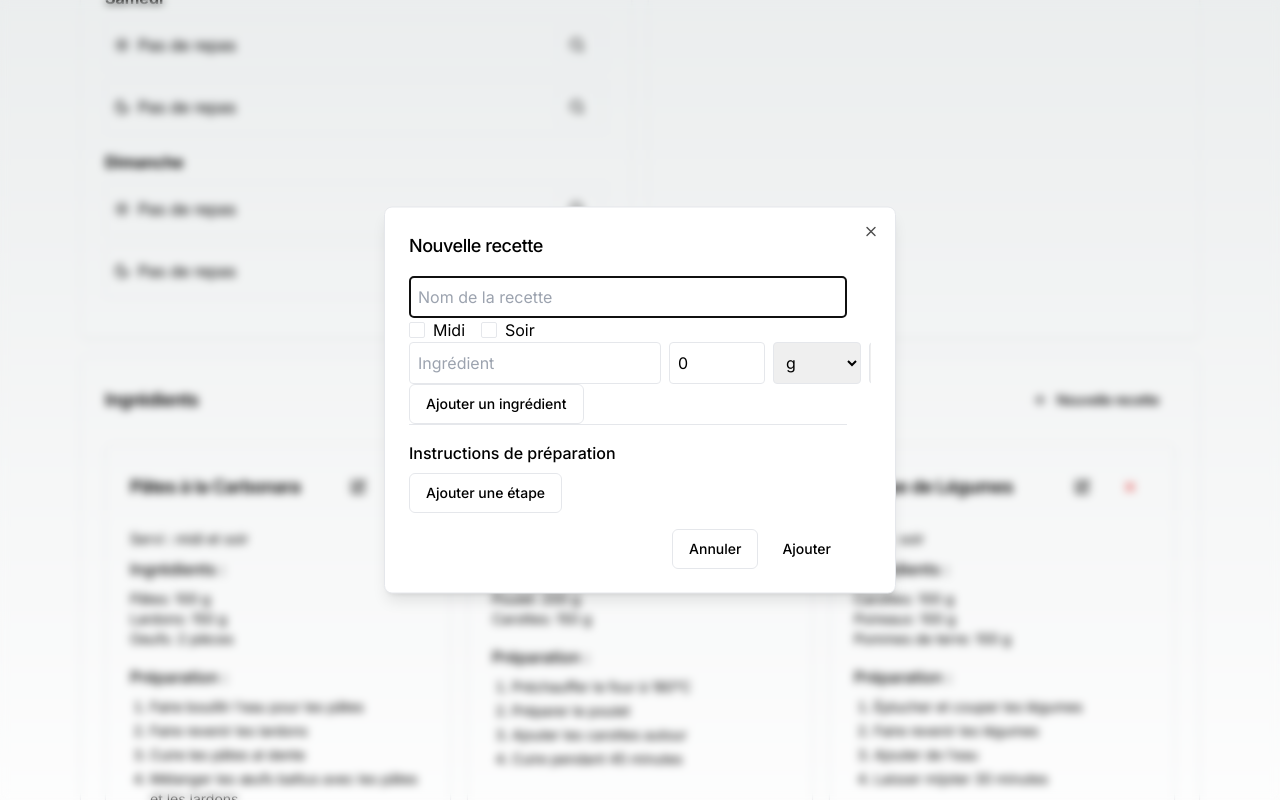
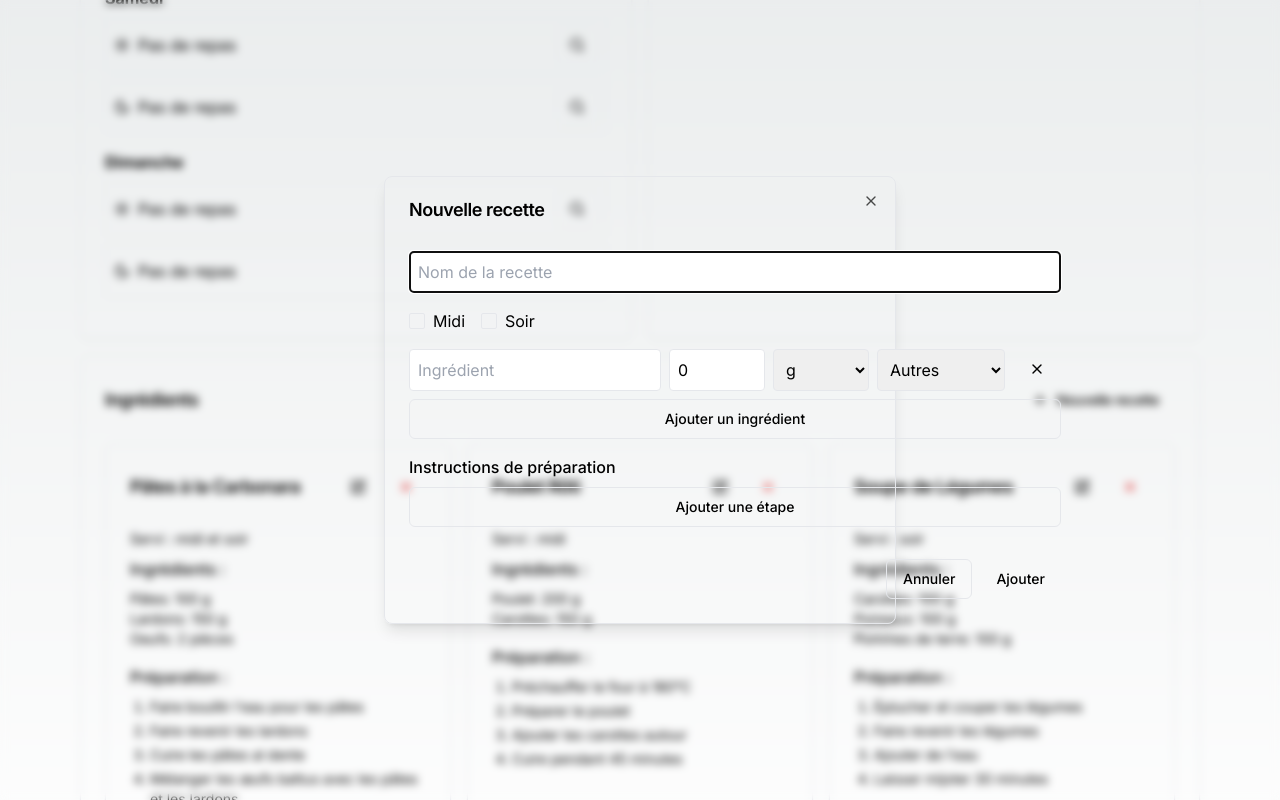
Before and after one commit to remyvin/meal-planner, a Next.js app: page / in a window 1280 px wide. Both pictures are taken after a click on the button "Nouvelle recette". Shown: the part 955-1755 px from the top of the page. Built offline with nearby package versions, Linux system fonts and the light colour scheme.

Commit message:
Fix TypeScript errors 18

```diff
--- a/app/components/meal-planner.tsx
+++ b/app/components/meal-planner.tsx
@@ -650,14 +650,20 @@ const MealPlanner: React.FC = () => {
       </Card>
 
       {/* Dialog pour édition/création de recette */}
+ // Remplacez la partie Dialog de votre MealPlanner par ce code :
+
       <Dialog open={showEditDialog} onOpenChange={setShowEditDialog}>
-		  <DialogContent className="fixed inset-x-4 top-[50%] translate-y-[-50%] bg-white rounded-lg shadow-lg p-6 max-w-2xl mx-auto max-h-[90vh] overflow-y-auto">
+        <DialogContent>
           <DialogHeader>
-			  <DialogTitle className="text-lg font-medium">
+            <DialogTitle>
               {editingRecipe ? 'Modifier la recette' : 'Nouvelle recette'}
             </DialogTitle>
           </DialogHeader>
-            <div className="max-h-[70vh] overflow-y-auto pr-6">
+
+          <div className="grid gap-4 py-4">
+            <div className="space-y-4">
+              {/* Nom de la recette */}
+              <div className="space-y-2">
                 <input
                   type="text"
                   placeholder="Nom de la recette"
@@ -666,7 +672,9 @@ const MealPlanner: React.FC = () => {
                   onChange={(e: React.ChangeEvent<HTMLInputElement>) =>
                     setFormData({ ...formData, name: e.target.value })}
                 />
+              </div>
 
+              {/* Checkboxes pour midi/soir */}
               <div className="flex gap-4">
                 <label className="flex items-center gap-2">
                   <Checkbox
@@ -698,14 +706,14 @@ const MealPlanner: React.FC = () => {
                 </label>
               </div>
 
-              {/* Ingrédients */}
+              {/* Liste des ingrédients */}
               <div className="space-y-2">
                 {formData.ingredients.map((ingredient, index) => (
-                  <div key={index} className="flex gap-2">
+                  <div key={index} className="grid grid-cols-[1fr,auto,auto,auto,auto] gap-2">
                     <input
                       type="text"
                       placeholder="Ingrédient"
-                      className="flex-1 p-2 border rounded"
+                      className="p-2 border rounded"
                       value={ingredient.name}
                       onChange={(e: React.ChangeEvent<HTMLInputElement>) => {
                         const newIngredients = [...formData.ingredients];
@@ -764,7 +772,6 @@ const MealPlanner: React.FC = () => {
                     </Button>
                   </div>
                 ))}
-              </div>
 
                 <Button
                   type="button"
@@ -778,13 +785,15 @@ const MealPlanner: React.FC = () => {
                       ]
                     }));
                   }}
+                  className="w-full"
                 >
                   Ajouter un ingrédient
                 </Button>
+              </div>
 
               {/* Instructions */}
-              <div className="border-t pt-4">
-                <h3 className="font-medium mb-2">Instructions de préparation</h3>
+              <div className="space-y-2">
+                <h3 className="font-medium">Instructions de préparation</h3>
                 <div className="space-y-2">
                   {(formData.instructions || []).map((instruction, index) => (
                     <div key={index} className="flex gap-2">
@@ -822,13 +831,17 @@ const MealPlanner: React.FC = () => {
                         instructions: [...(prev.instructions || []), '']
                       }));
                     }}
+                    className="w-full"
                   >
                     Ajouter une étape
                   </Button>
                 </div>
               </div>
+            </div>
+          </div>
 
-              <div className="flex justify-end gap-2 pt-4">
+          {/* Actions */}
+          <div className="flex justify-end gap-2">
             <Button
               variant="outline"
               onClick={() => {
@@ -848,7 +861,6 @@ const MealPlanner: React.FC = () => {
               {editingRecipe ? 'Modifier' : 'Ajouter'}
             </Button>
           </div>
-            </div>
         </DialogContent>
       </Dialog>
     </div>
--- a/app/components/ui/dialog.tsx
+++ b/app/components/ui/dialog.tsx
@@ -6,26 +6,19 @@ import { cn } from "@/lib/utils"
 
 const Dialog = DialogPrimitive.Root
 const DialogTrigger = DialogPrimitive.Trigger
-const DialogPortal = DialogPrimitive.Portal
-const DialogOverlay = DialogPrimitive.Overlay
-const DialogClose = DialogPrimitive.Close
-
-interface DialogContentProps
-  extends React.ComponentPropsWithoutRef<typeof DialogPrimitive.Content> {
-  className?: string
-  children: React.ReactNode
-}
 
 const DialogContent = React.forwardRef<
   React.ElementRef<typeof DialogPrimitive.Content>,
-  DialogContentProps
+  React.ComponentPropsWithoutRef<typeof DialogPrimitive.Content>
 >(({ className, children, ...props }, ref) => (
   <DialogPrimitive.Portal>
-    <DialogPrimitive.Overlay className="fixed inset-0 z-50 bg-black/50 transition-opacity animate-in fade-in" />
+    <DialogPrimitive.Overlay
+      className="fixed inset-0 z-50 bg-black/50"
+    />
     <DialogPrimitive.Content
       ref={ref}
       className={cn(
-        "fixed left-[50%] top-[50%] z-50 grid w-full max-w-lg translate-x-[-50%] translate-y-[-50%] gap-4 border bg-background p-6 shadow-lg duration-200 animate-in fade-in-90 slide-in-from-bottom-10 sm:rounded-lg",
+        "fixed left-[50%] top-[50%] z-50 grid w-full max-w-lg translate-x-[-50%] translate-y-[-50%] gap-4 border bg-white p-6 shadow-lg duration-200 sm:rounded-lg",
         className
       )}
       {...props}
@@ -36,66 +29,33 @@ const DialogContent = React.forwardRef<
 ))
 DialogContent.displayName = "DialogContent"
 
-interface DialogHeaderProps {
-  className?: string
-  children: React.ReactNode
-}
-
-const DialogHeader = React.forwardRef<HTMLDivElement, DialogHeaderProps>(
-  ({ className, children, ...props }, ref) => (
-    <div
-      ref={ref}
-      className={cn("flex flex-col space-y-1.5 text-center sm:text-left", className)}
-      {...props}
-    >
-      {children}
-    </div>
-  )
+const DialogHeader = ({
+  className,
+  ...props
+}: React.HTMLAttributes<HTMLDivElement>) => (
+  <div
+    className={cn("flex flex-col space-y-1.5 text-center sm:text-left", className)}
+    {...props}
+  />
 )
 DialogHeader.displayName = "DialogHeader"
 
-interface DialogTitleProps
-  extends React.ComponentPropsWithoutRef<typeof DialogPrimitive.Title> {
-  className?: string
-}
-
 const DialogTitle = React.forwardRef<
   React.ElementRef<typeof DialogPrimitive.Title>,
-  DialogTitleProps
+  React.ComponentPropsWithoutRef<typeof DialogPrimitive.Title>
 >(({ className, ...props }, ref) => (
   <DialogPrimitive.Title
     ref={ref}
-    className={cn("text-lg font-semibold leading-none tracking-tight", className)}
+    className={cn("text-lg font-semibold leading-none", className)}
     {...props}
   />
 ))
 DialogTitle.displayName = "DialogTitle"
 
-interface DialogDescriptionProps
-  extends React.ComponentPropsWithoutRef<typeof DialogPrimitive.Description> {
-  className?: string
-}
-
-const DialogDescription = React.forwardRef<
-  React.ElementRef<typeof DialogPrimitive.Description>,
-  DialogDescriptionProps
->(({ className, ...props }, ref) => (
-  <DialogPrimitive.Description
-    ref={ref}
-    className={cn("text-sm text-muted-foreground", className)}
-    {...props}
-  />
-))
-DialogDescription.displayName = "DialogDescription"
-
 export {
   Dialog,
-  DialogPortal,
-  DialogOverlay,
-  DialogClose,
   DialogTrigger,
   DialogContent,
   DialogHeader,
   DialogTitle,
-  DialogDescription,
 }
```
Lines whose indentation alone changed are shown as unchanged.
